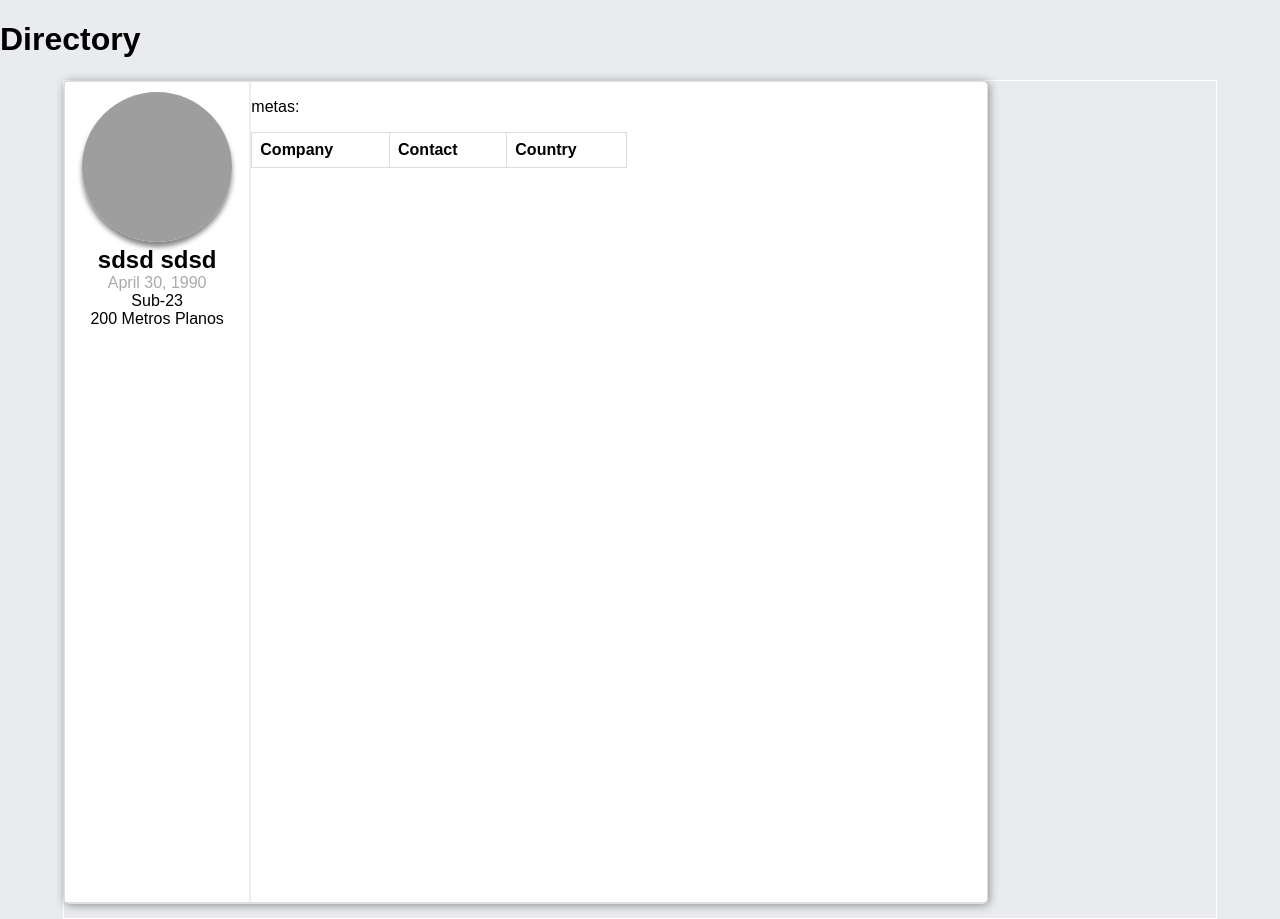
After one commit to felrivglz/Directory, a Django app: a page that uses www/templates/base.html in a window 1280 px wide. The commit adds this page. Run offline with Django 3.2, Linux system fonts and the light colour scheme; data comes from the database, SQL or seed files in the repository; both versions use the stored data as it was after the commit; lists and menus that the app fills with data are empty; grey boxes are pictures that could not be loaded.

Commit message:
secon day style and amind froms

```diff
--- a/Directory/settings.py
+++ b/Directory/settings.py
@@ -25,7 +25,7 @@ SECRET_KEY = '=7h348m5m7lb+ymg65%kzt@&*8zo2hlr%=+&a7930#xu1=b9j*'
 # SECURITY WARNING: don't run with debug turned on in production!
 DEBUG = True
 
-ALLOWED_HOSTS = ['afternoon-springs-54372.herokuapp.com']
+ALLOWED_HOSTS = ['afternoon-springs-54372.herokuapp.com', '127.0.0.1']
 
 
 # Application definition
--- a/www/admin.py
+++ b/www/admin.py
@@ -1,5 +1,8 @@
 from django.contrib import admin
-from .models import Runner, Category
+from .models import Runner, Category, Competition, Time, Metas
 # Register your models here.
 admin.site.register(Runner)
 admin.site.register(Category)
+admin.site.register(Competition)
+admin.site.register(Time)
+admin.site.register(Metas)
--- a/www/models.py
+++ b/www/models.py
@@ -1,4 +1,5 @@
 from django.db import models
+from django.utils.text import slugify
 
 # Create your models here
 class Category(models.Model):
@@ -9,12 +10,74 @@ class Category(models.Model):
     def __str__(self):
         return self.name
 
+
+class Competition(models.Model):
+     name = models.CharField(max_length = 40)
+     place = models.CharField(max_length = 30)
+     weather = models.CharField(max_length =200)
+     date = models.DateField(auto_now=False, auto_now_add=False)
+
+     def __str__(self):
+        return self.name
+
+
 class Runner(models.Model):
-    first_name = models.CharField(max_length=40)
-    last_name = models.CharField(max_length=50)
+    DISTANCE = (
+                    ('100', '100 Metros Planos'),
+                    ('200', '200 Metros Planos'),
+                    ('400', '400 Metros Planos'),
+                    ('800', '800 Metros Planos'),
+                    ('1500', '1500 Metros Planos'),
+                    ('3000', '3000 Metros Planos'),
+                    ('5000', '5000 Metros Planos'),
+                    ('10000', '10000 Metros Planos'),
+                    ('110v', '110 Metros Con Vallas'),
+                    ('400v', '400 Metros Con Vallas'),
+                )
+    first_name = models.CharField(max_length=20)
+    last_name = models.CharField(max_length=20)
     birtday = models.DateField(auto_now=False, auto_now_add=False)
     category = models.ForeignKey(Category)
+    distance = models.CharField(max_length=10, choices=DISTANCE)
     image = models.CharField(max_length=200)
+    slug = models.SlugField(max_length=40, blank=True)
+
+    def save(self, *args, **kwargs):
+        if not self.pk:
+            name = self.first_name + ' ' + self.last_name
+            self.slug = slugify(name)
+            super(Runner, self).save(self, *args, **kwargs)
 
     def __str__(self):
         return self.first_name
+
+
+class Metas(models.Model):
+    meta = models.CharField(max_length=200)
+    runner = models.ForeignKey(Runner)
+
+    def __str__(self):
+       return self.meta
+
+
+
+class Time(models.Model):
+    DISTANCE = (
+                   ('100', '100 Metros Planos'),
+                    ('200', '200 Metros Planos'),
+                    ('400', '400 Metros Planos'),
+                    ('800', '800 Metros Planos'),
+                    ('1500', '1500 Metros Planos'),
+                    ('3000', '3000 Metros Planos'),
+                    ('5000', '5000 Metros Planos'),
+                    ('10000', '10000 Metros Planos'),
+                    ('110v', '110 Metros Con Vallas'),
+                    ('400v', '400 Metros Con Vallas'),
+               )
+    distance = models.CharField(max_length=10, choices=DISTANCE)
+    compentition = models.ForeignKey(Competition)
+    runner = models.ForeignKey(Runner)
+    time = models.CharField(max_length=10)
+
+    def __str__(self):
+        return self.time
--- a/www/static/main.css
+++ b/www/static/main.css
@@ -1,5 +1,5 @@
 body {
-  background-color: #ddd;
+  background-color: #e9ebee;
   font-size: 16px;
   padding:0;
   margin: 0;
@@ -7,10 +7,10 @@ body {
 main{
   margin: 0 auto;
   width: 90%;
-
+  border: 1px solid #fff;
 }
-section{
-  padding:0;
+.cont-user{
+  padding:10px 0 10px 0;
   margin: 0;
   min-width: 300px;
   border-radius: 5px;
@@ -18,13 +18,20 @@ section{
   text-align: center;
   display: inline-block;
   margin: 0 10px 10px 0;
+  border: 1px solid #dddfe2;
+  border-bottom: 2px solid #dddfe2;
+  box-shadow: 1px 1px 10px #888888;
 }
 img{
   border-radius: 50%;
+  box-shadow: 0px 5px 5px #888;
   padding:0;
   margin: 0;
   width: 150px;
   height: 150px;
+}
+img:hover {
+  box-shadow: 0px 5px 5px #080;
 }
 h2 {1.7em;
   font-weight: blod;
@@ -43,3 +50,50 @@ h2 {1.7em;
   padding:0;
   margin: 0;
 }
+table {
+    font-family: arial, sans-serif;
+    border-collapse: collapse;
+    width: 60%;
+
+    text-align: center;
+}
+
+td, th {
+    border: 1px solid #dddddd;
+    text-align: left;
+    padding: 8px;
+}
+
+tr:nth-child(even) {
+    background-color: #dddddd;
+}
+.cont-main{
+  width: 80%;
+
+  margin: 0;
+  border-radius: 5px;
+  background: white;
+  display: inline-block;
+  margin: 0 10px 10px 0;
+  border: 1px solid #dddfe2;
+  border-bottom: 2px solid #dddfe2;
+  box-shadow: 1px 1px 10px #888888;
+}
+#cont-left{
+  padding:10px 0 10px 0;
+  margin: 0;
+  min-width: 20%;
+  min-height: 800px;
+  background: white;
+  text-align: center;
+  float:left;
+  margin: 0;
+  border-right: 2px solid #eee;
+  box-shadow: 0;
+}
+#cont-rigth{
+  float:left;
+  min-height: 800px;
+  min-width: 68%;
+
+}
--- /dev/null
+++ b/www/templates/base.html
@@ -0,0 +1,20 @@
+{% load staticfiles %}
+<!DOCTYPE html>
+<html>
+  <head>
+    <meta charset="utf-8">
+    <title>Directory</title>
+    <link rel="stylesheet" href="{% static 'normalize.css' %}">
+    <link rel="stylesheet" href="{% static 'main.css' %}">
+  </head>
+  <body>
+    <nav>
+        <h1>Directory</h1>
+    </nav>
+    {% block content %}
+    {% endblock %}
+    <footer>
+
+    </footer>
+  </body>
+</html>
--- /dev/null
+++ b/www/templates/details.html
@@ -0,0 +1,49 @@
+{% extends 'base.html' %}
+{% block content %}
+    <main>
+
+
+      <section class="cont-main">
+
+
+        <section id="cont-left">
+          <img src="{{ runner.image }}" alt="">
+          <h2>{{ runner.first_name}}  {{runner.last_name}}</h2>
+          <p class="person-title">{{ runner.birtday }}</p>
+          <p class="person-email">{{ runner.category }}</p>
+          <p class="person-email">{{ distance }}</p>
+        </section>
+
+        <section id="cont-rigth">
+          <p>
+            metas:
+          </p>
+          <ul>
+
+          {% for meta in metasuser %}
+          <li> {{ meta.meta}}</li>
+          {% endfor %}
+          </ul>
+          <table>
+            <tr>
+              <th>Company</th>
+              <th>Contact</th>
+              <th>Country</th>
+            </tr>
+            {%for time in alltime %}
+            <tr>
+              <td>{{ time.0 }}</td>
+              <td> {{time.1}}</td>
+              <td>{{time.2}}</td>
+            </tr>
+            {% endfor %}
+          </table>
+
+
+        </section>
+      </section>
+
+    </main>
+
+
+    {% endblock %}
--- a/www/urls.py
+++ b/www/urls.py
@@ -2,5 +2,9 @@ from django.conf.urls import url
 from . import views
 
 urlpatterns =[
-    url(r'^$', views.index),
+    url(r'^$', views.index, name='index'),
+    url(r'^members/([a-z0-9-]+)/$', views.detail, name='detail'),
+    url(r'^members/([a-z0-9-]+)/edit/$', views.edit, name='edit'),
+    url(r'^members/new_runner/$', views.new_runner, name='new_runner'),
+    url(r'^members/([a-z0-9-]+)/metas/$', views.metas, name='metas'),
 ]
--- a/www/views.py
+++ b/www/views.py
@@ -1,7 +1,73 @@
-from django.shortcuts import render
-from .models import Runner, Category
+from django.shortcuts import render, redirect
+from .models import Runner, Category, Competition, Time, Metas
+from .forms import RunnerForm, MetasForm
+from django.forms.models import model_to_dict
+from django.core.urlresolvers import reverse
+from django.http import HttpResponseRedirect
+
 # Create your views here.
 def index(resquest):
     runners = Runner.objects.all()
     categorys = Category.objects.all()
-    return render(resquest, 'index.html', {'runners':runners, 'categorys':categorys})
+    return render(resquest, 'index.html', {'runners':runners})
+
+def detail(request, slug):
+    alltime=[]
+    runner =Runner.objects.get(slug=slug)
+    distance = runner.get_distance_display()
+    times = Time.objects.filter(runner = runner.id)
+    metasuser = Metas.objects.filter(runner = runner.id)
+    for timede in times:
+
+        alltime.append(
+                        [
+                            timede.distance,
+                            timede.time,
+                            timede.compentition.name
+                        ])
+
+    return render(request, 'details.html',{'runner':runner, 'distance':distance,
+                                           'alltime': alltime,'metasuser':metasuser} )
+
+
+def edit(request, slug):
+    runner = Runner.objects.get(slug=slug)
+    if (request.method == 'POST'):
+        form = RunnerForm(request.POST,  instance=runner)
+        if form.is_valid():
+            runner=form.save(commit=False)
+            runner.slug =slug
+            runner.save()
+        return redirect(reverse('detail', args=[slug,]))
+    else:
+        runner_dict = model_to_dict(runner)
+        form = RunnerForm(runner_dict)
+
+    return render(request, 'edit.html',{'form': form})
+
+def new_runner(request):
+    if (request.method == 'POST'):
+        form = RunnerForm(request.POST)
+        if form.is_valid():
+            runner = form.save(commit=False)
+            runner.save()
+            return HttpResponseRedirect('/members/new_runner/')
+    else:
+        form = RunnerForm()
+        return render(request, 'new_runner.html', {'form':form} )
+
+
+def metas(request, slug):
+    run = Runner.objects.get(slug=slug)
+    if (request.method == 'POST'):
+        form = MetasForm(request.POST)
+        if form.is_valid():
+
+            metanew = Metas(meta = form.cleaned_data['meta'],
+                         runner= run )
+            metanew.save()
+            return HttpResponseRedirect('/members/'+slug+'/metas/')
+    else:
+        metasuser = Metas.objects.filter(runner = run.id)
+        form = MetasForm()
+        return render(request, 'metas.html', {'form':form, 'metasuser':metasuser} )
```
Also changed, not shown: www/forms.py (added, +13 -0 lines), www/templates/edit.html (added, +11 -0 lines), www/templates/index.html (+7 -17 lines), www/templates/metas.html (added, +16 -0 lines), www/templates/new_runner.html (added, +10 -0 lines), db.sqlite3, www/migrations/0005_auto_20170317_1717.py (added), www/migrations/0006_auto_20170317_2150.py (added), www/migrations/0007_auto_20170318_0533.py (added), www/migrations/0008_remove_runner_metas.py (added), www/migrations/0009_auto_20170318_0617.py (added), www/migrations/0010_auto_20170318_1919.py (added).
